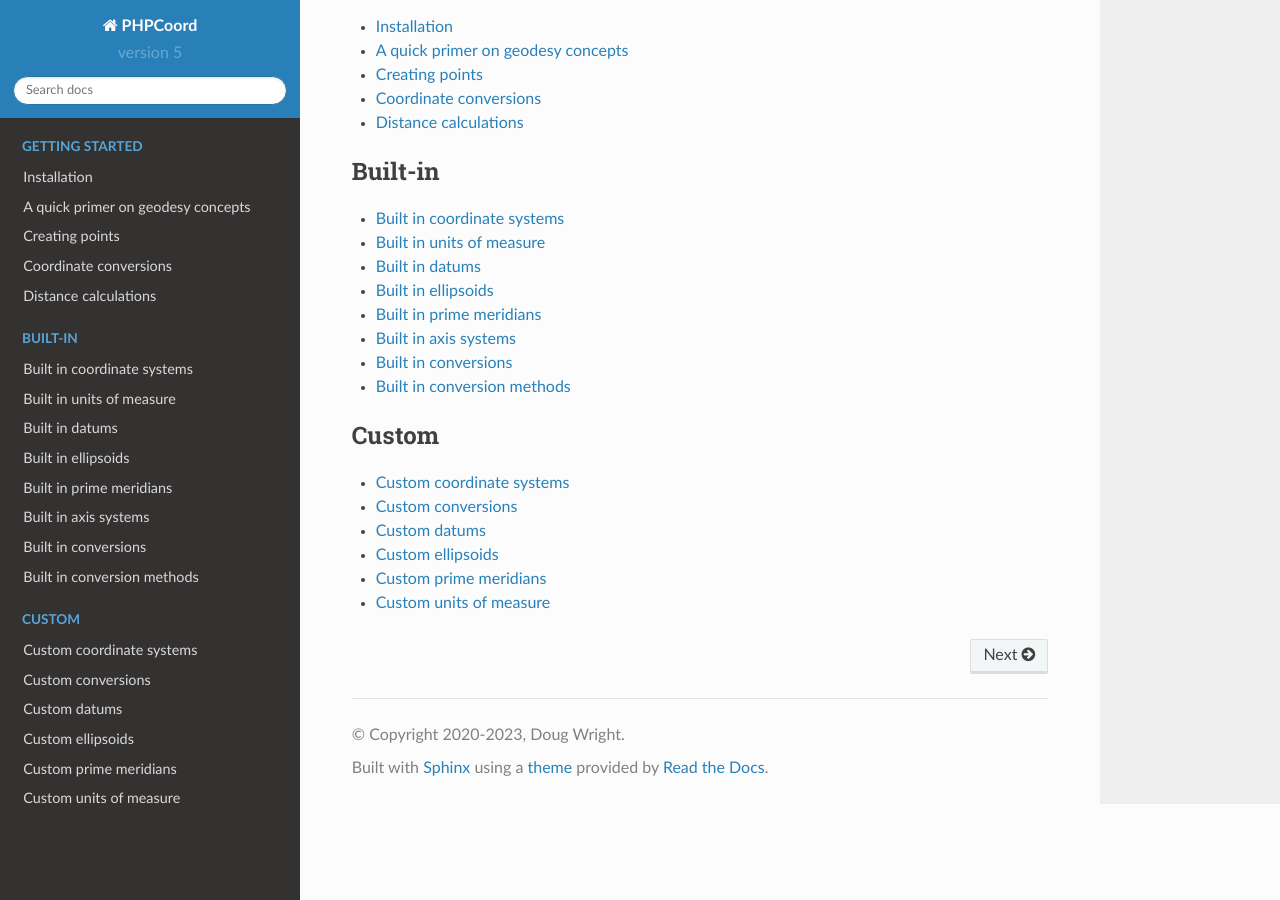
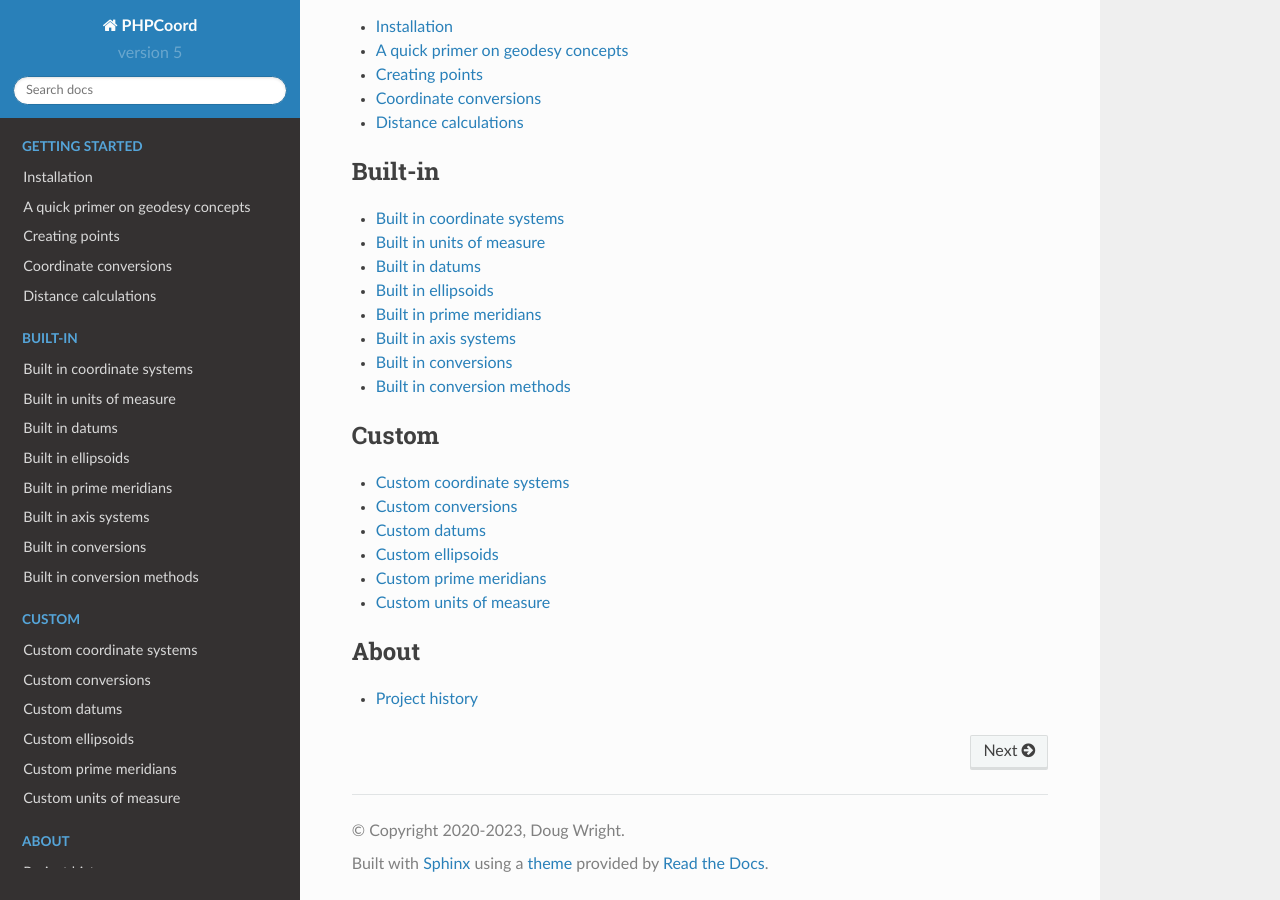
Before and after one commit to dvdoug/PHPCoord, a Sphinx documentation site: the page built from docs/index.rst, in a window 1280 px wide and 900 px high, scrolled down 635 px. Built offline with Sphinx 7.4.7 and the Read the Docs theme 2.0.0, drawn with Linux system fonts in a browser that asks for light colours.

Commit message:
Add link to project history in docs

```diff
--- a/docs/index.rst
+++ b/docs/index.rst
@@ -56,3 +56,9 @@ See `license.txt`_ for full details.
     custom_ellipsoids
     custom_prime_meridians
     custom_units
+
+.. toctree::
+    :maxdepth: 1
+    :caption: About
+
+    Project history <https://doug.codes/phpcoord-is-10>
```
